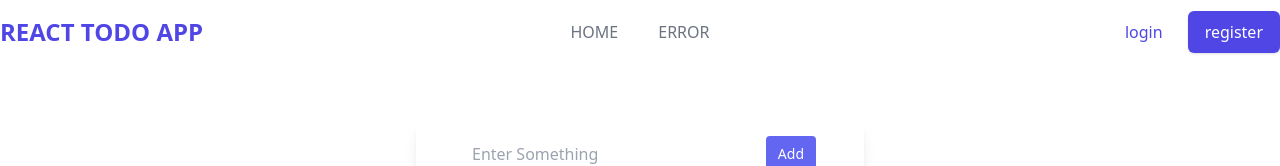
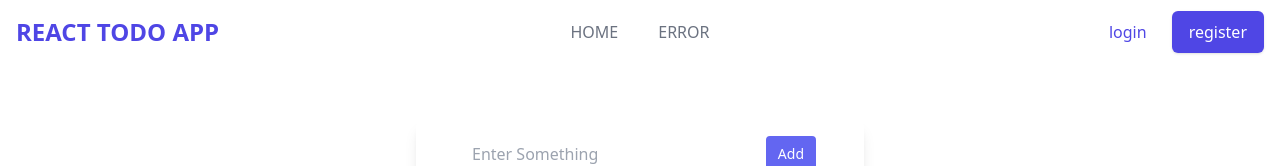
Before and after one commit to beiweitemderbeste/todo-app, a React (Vite) app: page / in a window 1280 px wide. Shown: the top 166 px of the page. Built offline with nearby package versions, Linux system fonts and the light colour scheme; no server answers; the database is empty.

Commit message:
small styling change

```diff
--- a/src/components/Navbar.tsx
+++ b/src/components/Navbar.tsx
@@ -5,7 +5,7 @@ export default function Navbar() {
     <nav className="relative flex items-center justify-between sm:h-10 md:justify-center py-6 px-4 mt-2">
       <div className="flex items-center flex-1 md:absolute md:inset-y-0 md:left-0">
         <div className="flex items-center justify-between w-full md:w-auto">
-          <h1 className="text-indigo-600 font-bold text-2xl uppercase">REACT TODO APP</h1>
+          <h1 className="text-indigo-600 font-bold text-2xl uppercase px-4">REACT TODO APP</h1>
           <div className="-mr-2 flex items-center md:hidden">
             <button
               type="button"
@@ -45,7 +45,7 @@ export default function Navbar() {
           ERROR
         </Link>
       </div>
-      <div className="hidden md:absolute md:flex md:items-center md:justify-end md:inset-y-0 md:right-0">
+      <div className="hidden md:absolute md:flex md:items-center md:justify-end md:inset-y-0 md:right-0 px-4">
         <span className="inline-flex">
           <Link
             to="/login"
```
